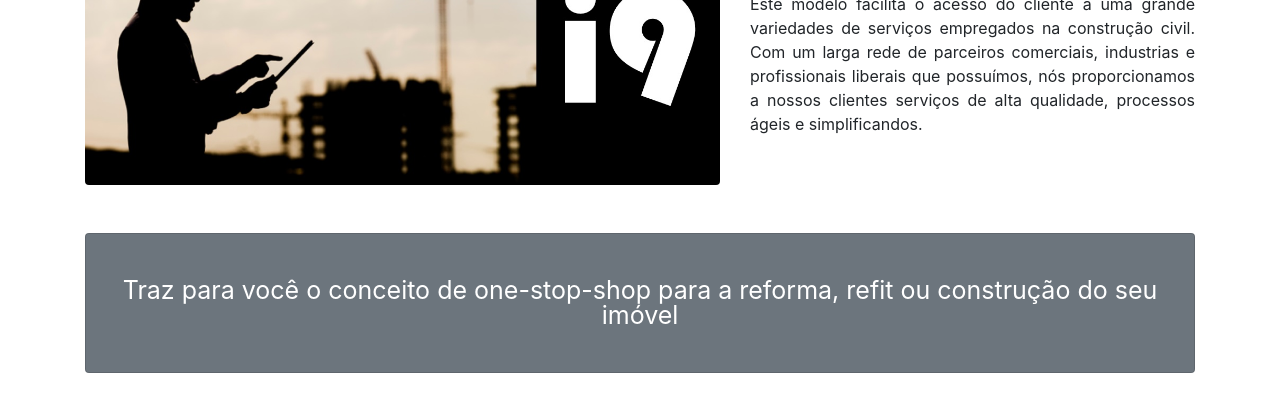
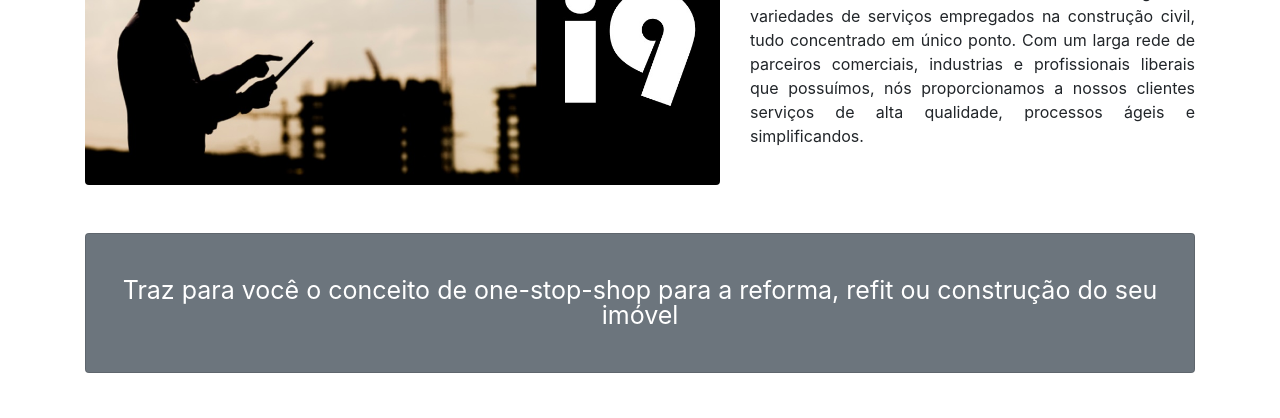
Before and after one commit to anderatt/i9engcivil, a website: page index.html in a window 1280 px wide. Shown: the part 201-619 px from the top of the page. Drawn offline with Linux system fonts and the light colour scheme.

Commit message:
Update index.html

```diff
--- a/index.html
+++ b/index.html
@@ -63,7 +63,7 @@
       <div class="col-lg-5">
         <h1 class="font-weight-light">One-Stop-Shop</h1>
         <!--<p>This is a template that is great for small businesses. It doesn't have too much fancy flare to it, but it makes a great use of the standard Bootstrap core components. Feel free to use this template for any project you want!</p> -->
-        <p style="text-align:justify">Este modelo facilita o acesso do cliente a uma grande variedades de serviços empregados na construção civil. Com um larga rede de parceiros comerciais, industrias e profissionais liberais que possuímos, nós proporcionamos a nossos clientes serviços de alta qualidade, processos ágeis e simplificandos.</p>
+        <p style="text-align:justify">Este modelo facilita o acesso do cliente a uma grande variedades de serviços empregados na construção civil, tudo concentrado em único ponto. Com um larga rede de parceiros comerciais, industrias e profissionais liberais que possuímos, nós proporcionamos a nossos clientes serviços de alta qualidade, processos ágeis e simplificandos.</p>
         <!-- <a class="btn btn-primary" href="#">Call to Action!</a> -->
       </div>
       <!-- /.col-md-4 -->
```
